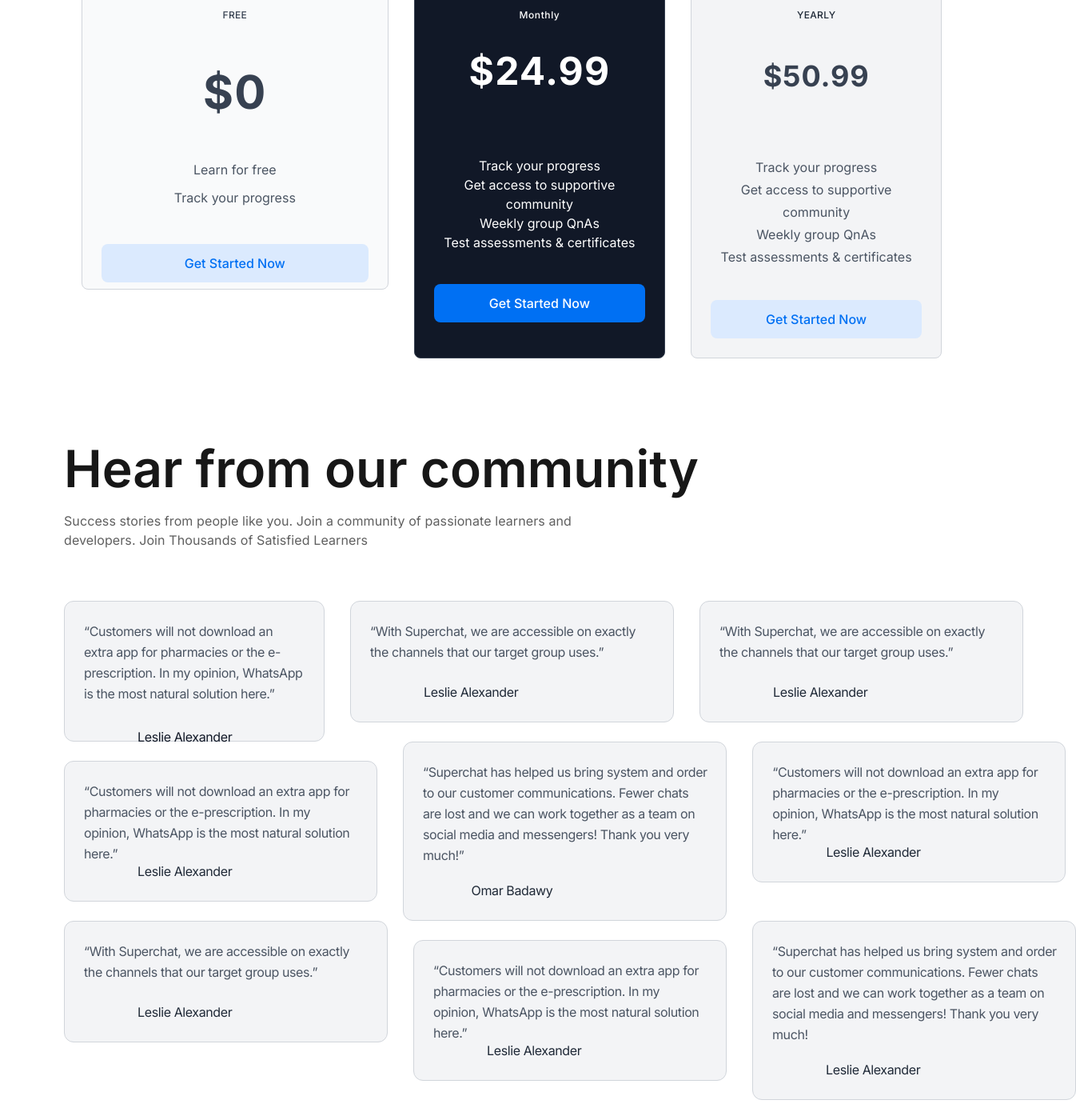
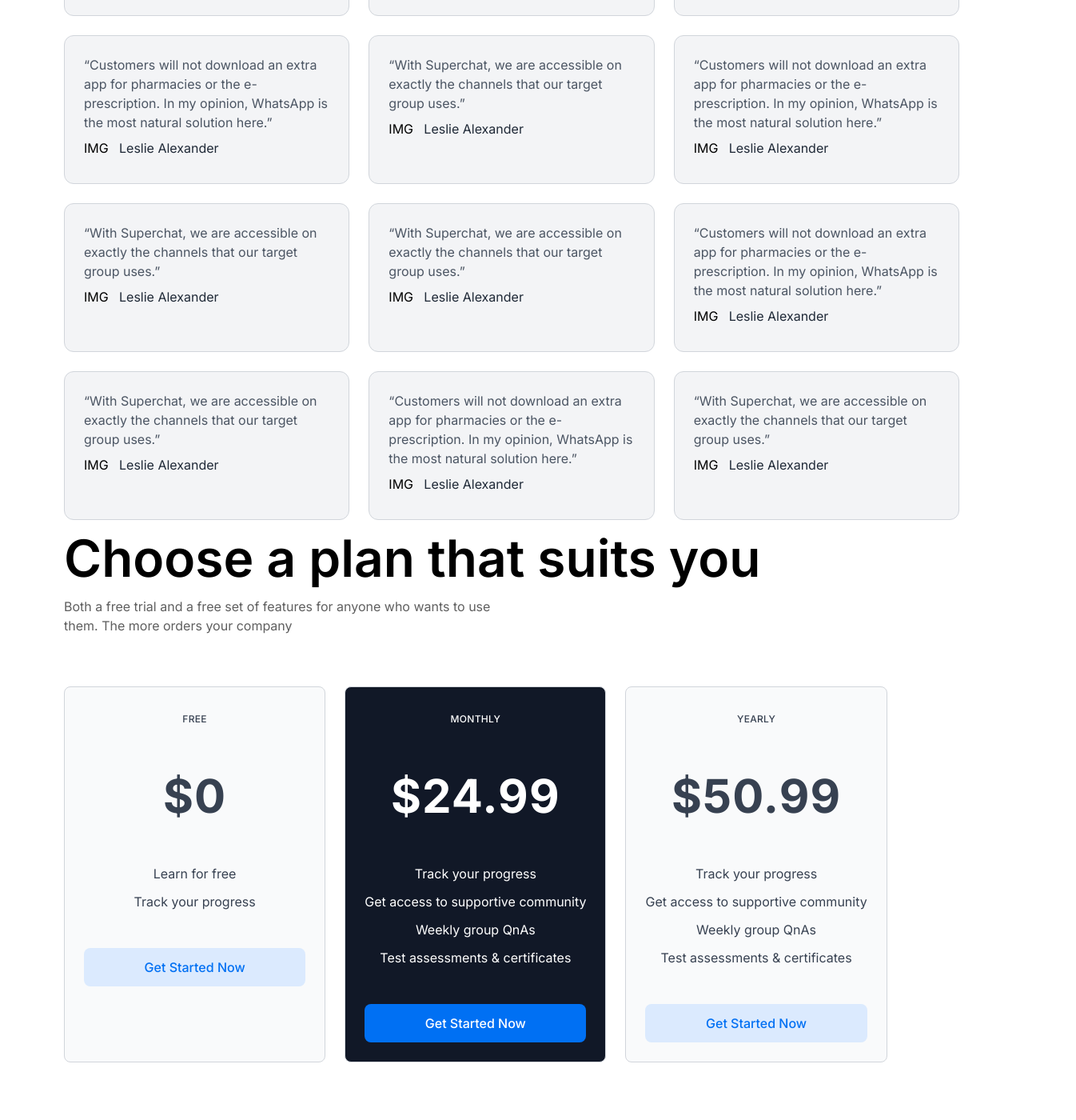
Before and after one commit to hamnas1/my-app, a Next.js app: page /portfolio in a window 1280 px wide. Shown: the part 602-2002 px from the top of the page at 80% size, 1346 px wide, since content can reach past the window. After the commit the page ends 1930 px from the top, so only its background shows below. Built offline with nearby package versions, Linux system fonts and the light colour scheme.

Commit message:
some updates to make code responsive and modular

```diff
--- a/app/portfolio/design.tsx
+++ b/app/portfolio/design.tsx
@@ -1,16 +1,19 @@
-const DesignPage = () => {
+import { SectionDescription, SectionHeading, SubHeading } from "@/components/heading";
+
+export const CommunityPage = () => {
   return (
-    <>
-
-      <h3 className="  px-20 text-5xl w-945px h-54px pb-4  font-roboto pr-415 pt-32 text-48px font-medium tracking-0.4px text-[#171717] text-left align-middle leading-1.13 flex-grow-0">
-        {" "}
-        A{" "}
-        <b className="text-5xl text-blue-600  w-945px h-54px  font-roboto pb-4 text-48px font-medium tracking-0.4px text-left align-middle pt-32 leading-1.13 flex-grow-0">
+    <div className="px-20">
+      <SubHeading>
+        <span>
+          A {" "}
+          <span className=" text-blue-600">
             community
-        </b>{" "}
-        of passionate Flutter learners{" "}
-      </h3>
-      <p className=" px-20  pt-1280 h-120px text-left self-stretch flex-grow-0 opacity-85 text-xl font-roboto font-normal not-italic leading-6 tracking-normal text-[#5f5f5f] ">
+          </span>
+          {" "} of passionate Flutter learners
+        </span>
+      </SubHeading>
+      <div className="py-2"></div>
+      <p className="text-xl font-roboto font-normal text-[#5f5f5f] ">
         {" "}
         Our mission is to make learning Flutter accessible and fun for everyone.
         Comprehensive, interactive, and practical learning experience. Join a
@@ -20,94 +23,107 @@ const DesignPage = () => {
         practical learning experience. Join a community of passionate learners,
         help each other grow, and build amazing applications together.
       </p>
-      <br />
+    </div>
+  );
+};
 
-     <div className="  h-[138px] flex flex-col justify-start items-start gap-[16px] px-20">
-     <span className="h-[74px] flex-grow-0 font-roboto text-[64px] font-semibold leading-[1.16] text-[#171717]"> Choose a plan that suits you</span>
-     <span className="h-12 w-[640px] flex-grow-0 opacity-70 font-roboto text-base font-normal non-italic leading-6 tracking-widest text-left"> Both a free trial and a free set of features for anyone who wants to use them. The more orders your company
-</span>
+export const DesignPage = () => {
 
+  const pricingList: PricingCardProps[] = [
+    {
+      type: "default",
+      plan: "FREE",
+      price: "$0",
+      features: ["Learn for free", "Track your progress"],
+      cta: { title: "Get Started Now" },
+    },
+    {
+      type: "recommended",
+      plan: "MONTHLY",
+      price: "$24.99",
+      features: ["Track your progress", "Get access to supportive community", "Weekly group QnAs", "Test assessments & certificates"],
+      cta: { title: "Get Started Now" },
+    },
+    {
+      type: "default",
+      plan: "YEARLY",
+      price: "$50.99",
+      features: ["Track your progress", "Get access to supportive community", "Weekly group QnAs", "Test assessments & certificates"],
+      cta: { title: "Get Started Now" },
+    },
+  ];
+
+  return (
+    <div className="px-20">
+      <SectionHeading>
+        Choose a plan that suits you
+      </SectionHeading>
+      <div className=" flex flex-row">
+        <div className=" md:basis-1/2">
+          <SectionDescription>
+            Both a free trial and a free set of features for anyone who wants to use them. The more orders your company
+          </SectionDescription>
         </div>
-      <div className="flex flex-row gap-8 p-[101.8px]">
-        <div className=" w-96 h-96 flex flex-col justify-start items-center gap-10 p-6 rounded-lg border border-gray-300 bg-gray-50">
-          <div className=" w-26 h-8 flex flex-row justify-start items-center gap-2 p-2">
-            <span className="w-8 h-4 font-roboto text-xs font-medium leading-4 tracking-wide text-center text-gray-700">
-              {" "}
-              FREE
+      </div>
+
+      <div className=" py-8"></div>
+      <div className=" flex flex-col justify-start items-start gap-[16px]">
+        <div className="grid grid-cols-1 md:grid-cols-2 lg:grid-cols-3 gap-6">
+          {pricingList.map((pricing, index) => (
+            <PricingCard key={index} type={pricing.type} plan={pricing.plan} price={pricing.price} features={pricing.features} cta={pricing.cta} />
+          ))}
+        </div>
+      </div>
+    </div>
+  );
+};
+
+// pricing card
+// type string = "default" | "recommended";
+// plan string = "FREE" | "MONTHLY" | "YEARLY";
+// price string
+// feature list string[]
+// CTA { title string , onClick: () => void }
+
+type PricingCardProps = {
+  type: "default" | "recommended";
+  plan: string;
+  price: string;
+  features: string[];
+  cta: { title: string; };
+};
+
+const PricingCard = ({ type, plan, price, features, cta }: PricingCardProps) => {
+  const bgColor = type === "default" ? "bg-gray-50" : "bg-gray-900";
+  const textColor = type === "default" ? "text-gray-700" : "text-white";
+  const buttonColor = type === "default" ? "bg-blue-100" : "bg-blue-500";
+  const buttonTextColor = type === "default" ? "text-blue-500" : "text-white";
+
+  return (
+    <div className={` flex flex-col justify-start items-center gap-10 p-6 rounded-lg border border-gray-300 ${bgColor}`}>
+      <div className=" flex flex-row justify-start items-center gap-2 p-2">
+        <span className={` font-roboto text-xs font-medium leading-4 tracking-wide text-center ${textColor}`}>
+          {plan}
         </span>
       </div>
-          <span className="w-[101.9px] h-20 font-roboto text-[58px] font-bold leading-[1.38] tracking-[1.16px] text-center text-gray-700">
-            $0
+      <span className={` font-roboto text-[58px] font-bold leading-[1.38] tracking-[1.16px] text-center ${textColor}`}>
+        {price}
       </span>
-          <div className="w-[342.8px] h-18 font-roboto text-base font-normal leading-[2.19] tracking-normal text-center text-gray-600">
-            Learn for free
+      <div className={` font-roboto text-base font-normal leading-[2.19] tracking-normal text-center ${textColor}`}>
+        {features.map((feature) => (
+          <>
+            {feature}
             <br />
-            Track your progress
+          </>
+        ))}
       </div>
-          <button className="h-12 w-full flex flex-row justify-center items-center gap-2 p-3 rounded-lg bg-blue-100">
-            <span className="w-30 h-6 font-roboto text-base font-medium leading-6 text-center text-blue-500">
-              {" "}
-              Get Started Now
+      <button
+        className={`h-12 w-full flex flex-row justify-center items-center gap-2 p-3 rounded-lg ${buttonColor}`}
+      >
+        <span className={` font-roboto text-base font-medium leading-6 text-center ${buttonTextColor}`}>
+          {cta.title}
         </span>
       </button>
     </div>
-        <div className="w-96 h-117 flex flex-col justify-start items-center gap-10 p-6 rounded-lg border border-gray-700 bg-gray-900">
-          <div className="w-26 h-8 flex flex-row justify-start items-center gap-2 p-2">
-            <span className="w-16 h-4 flex-grow-0 font-roboto text-xs font-medium leading-4 tracking-wider text-center text-white">
-              Monthly
-            </span>
-          </div>
-
-          <span className="h-20 self-stretch flex-grow-0 font-roboto text-5xl font-bold leading-7 tracking-wide text-center text-white">
-            $24.99
-          </span>
-
-          <div className="w-86 h-35 flex-grow-0 font-roboto text-base font-normal leading-6 text-center text-white">
-            Track your progress <br />
-            Get access to supportive community
-            <br />
-            Weekly group QnAs
-            <br />
-            Test assessments & certificates
-            <br />
-          </div>
-
-          <button className="h-12 self-stretch flex flex-row justify-center items-center gap-2 p-3 rounded-lg bg-blue-500">
-            <span className="w-30 h-6 flex-grow-0 font-roboto text-base font-medium leading-6 text-left text-white">
-              Get Started Now
-            </span>
-          </button>
-        </div>
-
-        <div className="w-96 h-117 flex flex-col justify-start items-center gap-10 p-6 rounded-lg border border-gray-300 bg-gray-100">
-          <div className="w-26 h-8 flex flex-row justify-start items-center gap-2 p-2">
-            <span className="w-12 h-4 flex-grow-0 font-roboto text-xs font-medium leading-4 tracking-wide text-center text-gray-800">
-              YEARLY
-            </span>
-          </div>
-
-          <div className="h-20 self-stretch flex-grow-0 font-roboto text-lg font-medium leading-20 tracking-tight text-center text-gray-700">
-            <span className="text-4xl font-bold tracking-wide">$50.99</span>
-          </div>
-
-          <div className="w-85 h-35 flex-grow-0 font-roboto text-base font-normal leading-7 text-center text-gray-600">
-            Track your progress <br />
-            Get access to supportive community
-            <br />
-            Weekly group QnAs
-            <br />
-            Test assessments & certificates
-            <br />
-          </div>
-
-          <button className="h-12 self-stretch flex flex-row justify-center items-center gap-2 p-3 rounded-lg bg-blue-100">
-            <span className="w-30 h-6 flex-grow-0 font-roboto text-base font-medium leading-6 text-center text-blue-500">
-              Get Started Now
-            </span>
-          </button>
-        </div>
-      </div>
-    </>
   );
 };
-export default DesignPage;
--- a/app/portfolio/page.tsx
+++ b/app/portfolio/page.tsx
@@ -1,10 +1,11 @@
-import Review from "./reviewpage";
-import DesignPage from "./design";
+import { CommunityPage, DesignPage } from "./design";
+import { Review } from "./reviewpage";
 export default async function Home() {
   return (
     <>
-    <DesignPage />
-        < Review />
+      <CommunityPage />
+      < Review />
+      <DesignPage />
     </>
   );
 }
--- a/app/portfolio/reviewpage.tsx
+++ b/app/portfolio/reviewpage.tsx
@@ -1,123 +1,104 @@
-const Review=() => {
-    return(
-    <>
-<div className="  h-[138px] flex flex-col justify-start items-start gap-[16px] px-20">
-<span className="h-[74px] self-stretch flex-grow-0 font-roboto text-[64px] font-semibold leading-[1.16] text-[#171717]">Hear from our community </span>
-<span className="w-[640px] h-[48px] flex-grow-0 font-roboto text-[16px] font-normal leading-[1.5] tracking-[0.1px] text-[#5f5f5f]"> Success stories from people like you. Join a community of passionate learners and developers. Join Thousands of Satisfied Learners</span>
-</div>
+import { SectionDescription, SectionHeading } from "@/components/heading";
 
-    <div className="pt-16 h-600 flex flex-row justify-start items-start gap-8 pl-20">
+export const Review = () => {
 
-    <div className="h-44 w-[405.3px] flex flex-col justify-start items-start gap-6 p-6 rounded-xl border border-gray-300 bg-gray-100">
-     <span className="w-342 h-72 font-roboto text-base font-normal leading-relaxed tracking-tight text-left text-gray-600"> “Customers will not download an extra app for
- pharmacies or the e-prescription. In my opinion,
- WhatsApp is the most natural solution here.”</span>
- <span className="w-[191px] h-[32px] flex flex-row justify-start items-center gap-3">
- <span className="w-32 h-32 shadow-[custom]">  </span>
- <span className="w-72 h-6 flex-grow-0 font-roboto text-base font-normal leading-relaxed tracking-tight text-left text-gray-900">
-     Leslie Alexander
- </span>
- </span>
-    </div>
-    <div className="h-[152px] w-[405.3px] flex flex-col justify-start items-start gap-6 p-6 rounded-xl border border-gray-300 bg-gray-100">
-    <span className="w-[355px] h-[48px] flex-grow-0 font-roboto text-base font-normal leading-relaxed tracking-tight text-left text-gray-600 ">
-    “With Superchat, we are accessible on exactly the
- channels that our target group uses.”
-    </span>
-    <div className="w-[191px] h-[32px] flex flex-row justify-start items-center gap-3">
-     <span className="w-32 h-32 shadow-[custom]"></span>
-     <span className="w-72 h-[24px] font-roboto text-base font-normal leading-relaxed tracking-tight text-left text-gray-800">Leslie Alexander</span>
-    </div>
-    </div>
+  const quotes: { quote: string, name: string }[] = [
+    {
+      quote: "“Customers will not download an extra app for pharmacies or the e-prescription. In my opinion, WhatsApp is the most natural solution here.”",
+      name: "Leslie Alexander"
+    },
+    {
+      quote: "“With Superchat, we are accessible on exactly the channels that our target group uses.”",
+      name: "Leslie Alexander"
+    },
+    {
+      quote: "“With Superchat, we are accessible on exactly the channels that our target group uses.”",
+      name: "Leslie Alexander"
+    },
+    {
+      quote: "“Customers will not download an extra app for pharmacies or the e-prescription. In my opinion, WhatsApp is the most natural solution here.”",
+      name: "Leslie Alexander"
+    },
+    {
+      quote: "“With Superchat, we are accessible on exactly the channels that our target group uses.”",
+      name: "Leslie Alexander"
+    },
+    {
+      quote: "“Customers will not download an extra app for pharmacies or the e-prescription. In my opinion, WhatsApp is the most natural solution here.”",
+      name: "Leslie Alexander"
+    },
+    {
+      quote: "“With Superchat, we are accessible on exactly the channels that our target group uses.”",
+      name: "Leslie Alexander"
+    },
+    {
+      quote: "“With Superchat, we are accessible on exactly the channels that our target group uses.”",
+      name: "Leslie Alexander"
+    },
+    {
+      quote: "“Customers will not download an extra app for pharmacies or the e-prescription. In my opinion, WhatsApp is the most natural solution here.”",
+      name: "Leslie Alexander"
+    },
+    {
+      quote: "“With Superchat, we are accessible on exactly the channels that our target group uses.”",
+      name: "Leslie Alexander"
+    },
+    {
+      quote: "“Customers will not download an extra app for pharmacies or the e-prescription. In my opinion, WhatsApp is the most natural solution here.”",
+      name: "Leslie Alexander"
+    },
+    {
+      quote: "“With Superchat, we are accessible on exactly the channels that our target group uses.”",
+      name: "Leslie Alexander"
+    },
+  ];
 
-    <div className="h-[152px] w-[405.3px] flex flex-col justify-start items-start gap-6 p-6 rounded-xl border border-gray-300 bg-gray-100">
-     <span className=" w-[355px] h-[48px] font-roboto text-base font-normal leading-relaxed tracking-tight text-left text-gray-600">
-     “With Superchat, we are accessible on exactly the
- channels that our target group uses.”
-     </span>
-     <div className="w-[191px] h-[32px] flex flex-row justify-start items-center gap-3">
-     <span className="w-32 h-32 shadow-[custom]"></span>
-     <span className="w-72 h-[24px] font-roboto text-base font-normal leading-relaxed tracking-tight text-left text-gray-800">Leslie Alexander</span>
+  return (
+    <div className="px-20">
+      <div>
+        <SectionHeading>
+          Hear from our community
+        </SectionHeading>
+        <div className="flex flex-row">
+          <div className=" md:basis-1/2">
+            <SectionDescription>
+              Success stories from people like you. Join a community of passionate learners and developers. Join Thousands of Satisfied Learners
+            </SectionDescription>
           </div>
         </div>
       </div>
-    <div className="h-600 flex flex-row justify-start items-start gap-8 ">
-    <div className="h-[176px] w-[405.3px] ml-20 mt-6 flex flex-col justify-start items-start gap-6 p-6 rounded-xl border border-gray-300 bg-gray-100">
-    <span className="w-[342px] h-[72px] font-roboto text-base font-normal leading-relaxed tracking-tight text-left text-gray-600">
-    “Customers will not download an extra app for
- pharmacies or the e-prescription. In my opinion,
- WhatsApp is the most natural solution here.”
-    </span>
-    <div className="w-[191px] h-[32px] flex flex-row justify-start items-center gap-3">
-    <span className="w-32 h-32 shadow-[custom]"></span>
-     <span className="w-72 h-[24px] font-roboto text-base font-normal leading-relaxed tracking-tight text-left text-gray-800">Leslie Alexander</span>
-    </div>
-    </div>
-    <div className="h-[224px] w-[405.3px] flex flex-col justify-start items-start gap-6 p-6 rounded-xl border border-gray-300 bg-gray-100">
- <span className="h-[120px] w-[357.3px] flex items-stretch font-roboto text-base font-normal leading-relaxed tracking-tight text-left text-gray-600">
- “Superchat has helped us bring system and order to our customer communications. Fewer chats are lost and we can work together as a team on social media and messengers! Thank you very much!”
- </span>
- <div className="w-[170px] h-[32px] flex flex-row justify-start items-center gap-3 ">
- <span className="w-32 h-32 shadow-[custom]"></span>
-     <span className="w-72 h-[24px] font-roboto text-base font-normal leading-relaxed tracking-tight text-left text-gray-800">Omar Badawy</span>
- </div>
-    </div>
-    <div className="h-[176px] w-[405.3px] flex flex-col justify-start items-start gap-6 p-6 rounded-xl border border-gray-300 bg-gray-100">
-     <span className="w-[342px] h-[72px] font-roboto text-base font-normal leading-relaxed tracking-tight text-left text-gray-600">
-     “Customers will not download an extra app for
- pharmacies or the e-prescription. In my opinion,
- WhatsApp is the most natural solution here.”
-     </span>
-     <div className="w-[191px] h-[32px] flex flex-row justify-start items-center gap-3">
-    <span className="w-32 h-32 shadow-[custom]"></span>
-     <span className="w-72 h-[24px] font-roboto text-base font-normal leading-relaxed tracking-tight text-left text-gray-800">Leslie Alexander</span>
+      <div className=" py-8"></div>
+      <div className=" flex flex-col justify-start items-start gap-[16px]">
+        <div className="grid grid-cols-1 md:grid-cols-2 lg:grid-cols-3 gap-6">
+          {quotes.map((quote, index) => (
+            <ReviewCard key={index} quote={quote.quote} name={quote.name} />
+          ))}
         </div>
       </div>
     </div>
-    <div className="h-600 flex flex-row justify-start items-start  gap-8 ">
+  );
+};
 
-    <div className="h-[152px] w-[405.3px] flex flex-col justify-start ml-20 items-start gap-6 p-6 rounded-xl border border-gray-300 bg-gray-100">
- <span className="w-[355px] h-[48px] font-roboto text-base font-normal leading-relaxed tracking-tight text-left text-gray-600">
- “With Superchat, we are accessible on exactly the
- channels that our target group uses.”
+
+type ReviewCardProps = {
+  quote: string;
+  name: string;
+};
+const ReviewCard = ({ quote, name }: ReviewCardProps) => {
+  return (
+    <div className="p-6 rounded-xl border border-gray-300 bg-gray-100">
+      <span className="font-roboto text-base font-normal text-gray-600">
+        {quote}
       </span>
- <div className="w-[191px] h-[32px] flex flex-row justify-start items-center gap-3 ">
-    <span className="w-32 h-32 shadow-[custom]"></span>
-     <span className="w-72 h-[24px] font-roboto text-base font-normal leading-relaxed tracking-tight text-left text-gray-800">Leslie Alexander</span>
+      <div className=" py-1"></div>
+      <div className=" flex flex-row justify-start gap-3">
+        <span className="flex-none w-8 h-8 shadow-[custom]">
+          {"IMG"}
+        </span>
+        <span className="flex-auto font-roboto text-base font-normal text-gray-800">
+          {name}
+        </span>
       </div>
     </div>
-    <div className="mt-6 h-[176px] w-[405.3px] flex flex-col justify-start items-start gap-6 p-6 rounded-xl border border-gray-300 bg-gray-100">
-    <span className="w-[342px] h-[72px] font-roboto text-base font-normal leading-relaxed tracking-tight text-left text-gray-600">
-    “Customers will not download an extra app for
- pharmacies or the e-prescription. In my opinion,
- WhatsApp is the most natural solution here.”
-    </span>
-    <div className="w-[191px] h-[32px] flex flex-row justify-start items-center gap-3 ">
-    <span className="w-32 h-32 shadow-[custom]"></span>
-     <span className="w-72 h-[24px] font-roboto text-base font-normal leading-relaxed tracking-tight text-left text-gray-800">Leslie Alexander</span>
-    </div>
-    </div>
-    <div className=" h-[224px] w-[405.3px] flex flex-col justify-start items-start gap-6 p-6 rounded-xl border border-gray-300 bg-gray-100">
-    <span className="h-[120px] w-[357.3px] flex-none font-roboto text-base font-normal leading-relaxed tracking-tight text-left text-gray-600">
-    “Superchat has helped us bring system and order to our customer communications. Fewer chats are lost and we can work together as a team on social media and messengers! Thank you very much!
-    </span>
-    <div className="w-[191px] h-[32px] flex flex-row justify-start items-center gap-3 ">
-    <span className="w-32 h-32 shadow-[custom]"></span>
-     <span className="w-72 h-[24px] font-roboto text-base font-normal leading-relaxed tracking-tight text-left text-gray-800">Leslie Alexander</span>
-    </div>
-
-
-    </div>
-
-
-
-
-
-    </div>
-
-
-    </>
-
   );
- };
- export default Review;
+}
--- /dev/null
+++ b/components/heading.tsx
@@ -0,0 +1,44 @@
+
+type HeadingProps = {
+  children: string | JSX.Element;
+};
+
+// Section Heading 64px
+// size 64px
+// font weight 600
+// font family Roboto
+// color #171717 or #ffffff
+
+export const SectionHeading = ({ children }: HeadingProps) => {
+  return (
+    <span className="text-[64px] font-semibold font-roboto text-black">
+      {children}
+    </span>
+  );
+};
+
+// Section description 16px
+// size 16px
+// font weight 400
+// font family Roboto
+// color #5f5f5f or #ffffff
+export const SectionDescription = ({ children }: HeadingProps) => {
+  return (
+    <span className="text-[16px] font-normal font-roboto text-[#5f5f5f]">
+      {children}
+    </span>
+  );
+};
+
+// Subheading 48px
+// size 48px
+// font weight 600
+// font family Roboto
+// color #171717 or #ffffff
+export const SubHeading = ({ children }: HeadingProps) => {
+  return (
+    <span className="text-[48px] font-semibold font-roboto text-black">
+      {children}
+    </span>
+  );
+};
```
Lines whose indentation alone changed are shown as unchanged.
